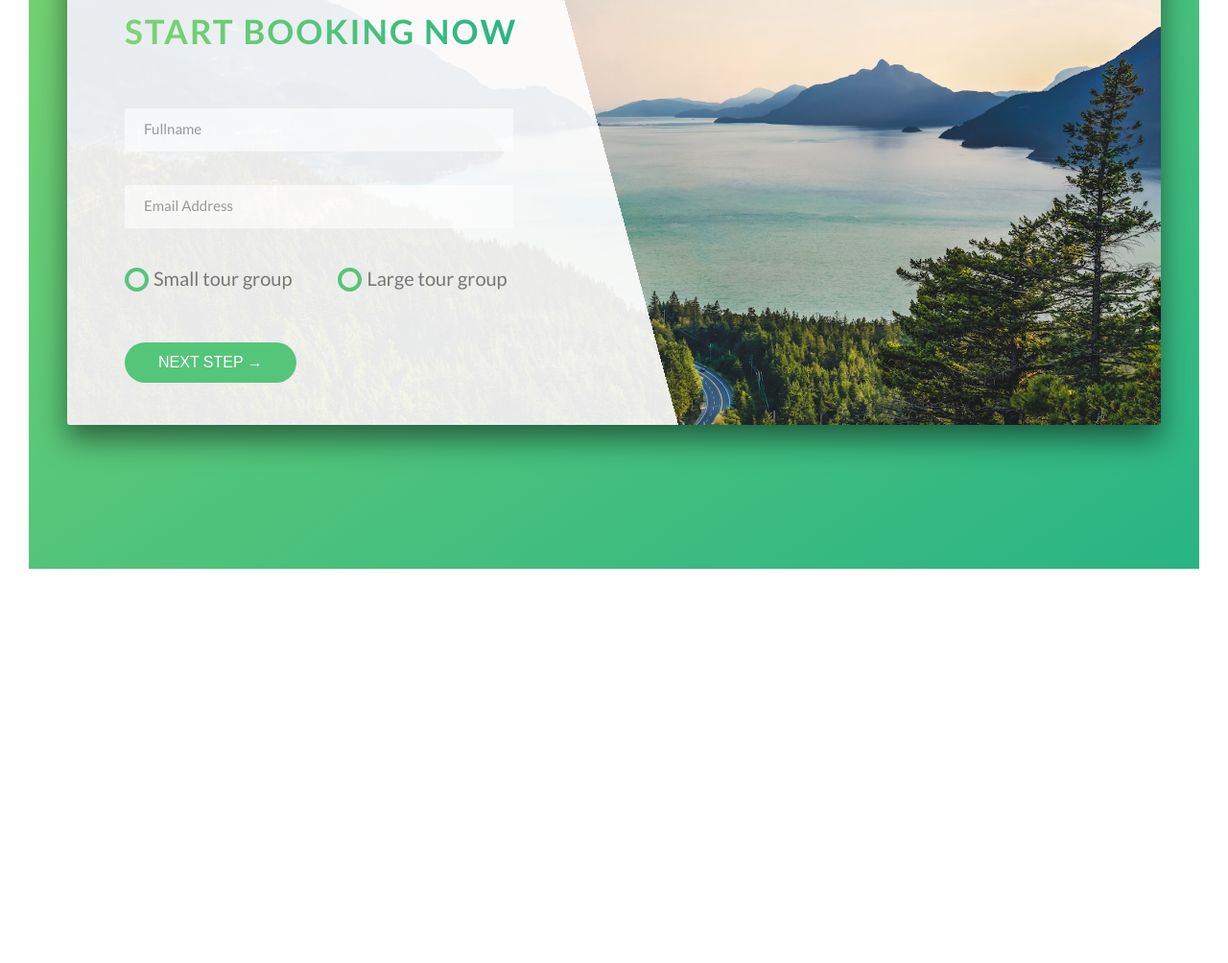
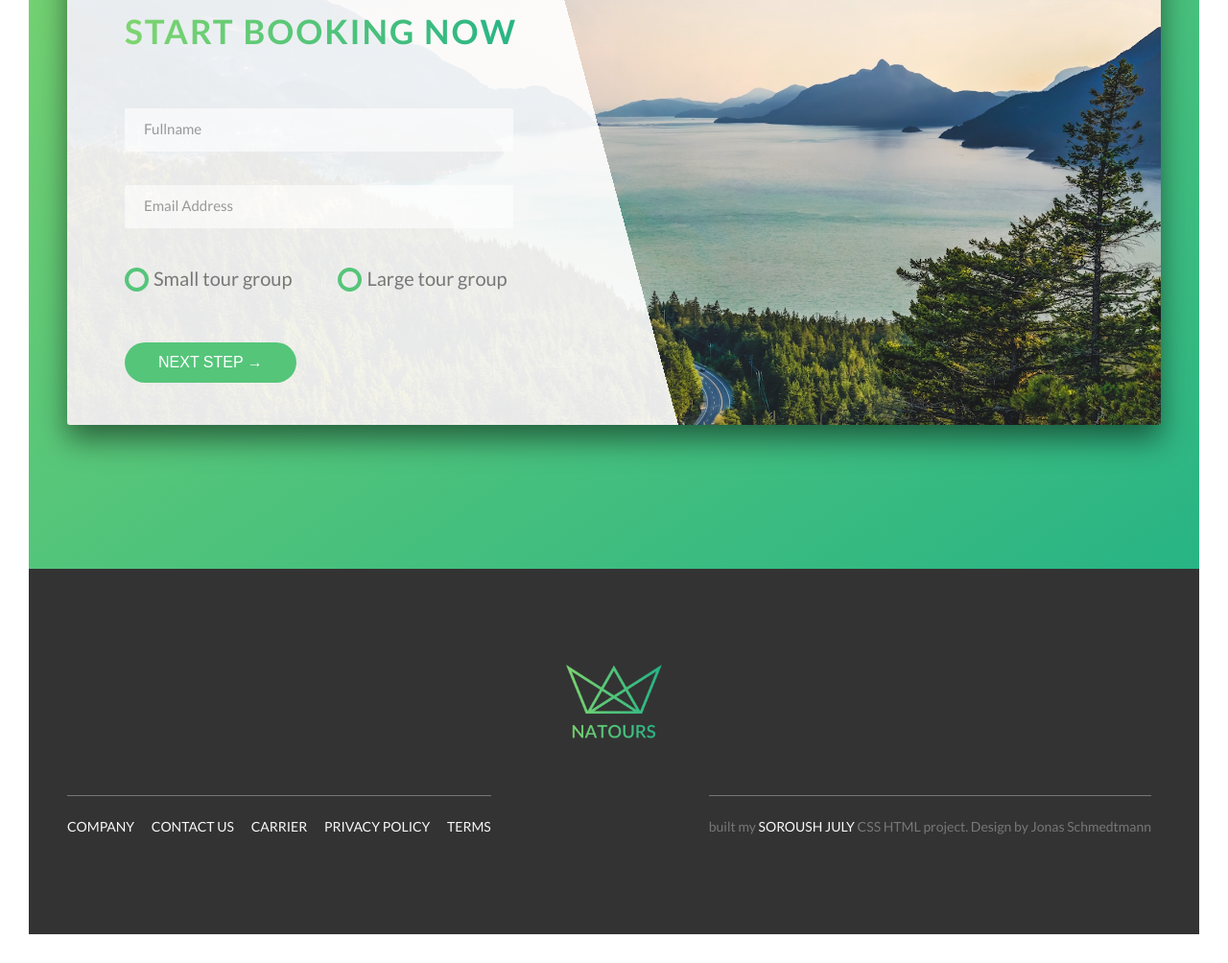
Before and after one commit to soroushJuly/natours, a website: page index.html in a window 1280 px wide. Shown: the part 4759-5763 px from the top of the page at 96% size. Before the commit the page ends 5382 px from the top, so only its background shows below. Drawn offline with Linux system fonts and the light colour scheme.

Commit message:
footer-end

```diff
--- a/index.html
+++ b/index.html
@@ -318,5 +318,40 @@
         </div>
       </section>
     </main>
+
+    <footer class="footer">
+      <div class="footer__logo-box u-margin-bottom-medium">
+        <img src="img/logo-green-2x.png" alt="full logo" class="footer__logo" >
+      </div>
+      <div class="row">
+        <div class="col-1-of-2">
+          <div class="footer__navigation">
+            <ul class="footer__list">
+              <li class="footer__item">
+                <a href="#" class="footer__link" >Company</a>
+              </li>
+              <li class="footer__item">
+                <a href="#" class="footer__link" >Contact Us</a>
+              </li>
+              <li class="footer__item">
+                <a href="#" class="footer__link" >Carrier</a>
+              </li>
+              <li class="footer__item">
+                <a href="#" class="footer__link" >Privacy Policy</a>
+              </li>
+              <li class="footer__item">
+                <a href="#" class="footer__link" >Terms</a>
+              </li>
+            </ul>
+          </div>
+        </div>
+        <div class="col-1-of-2">
+          <p class="footer__copyright">
+            built my <a href="" class="footer__link">Soroush July</a> CSS HTML project. Design by Jonas Schmedtmann
+          </p>
+        </div>
+      </div>
+    </footer>
+
   </body>
 </html>
--- a/sass/abstracts/_variables.scss
+++ b/sass/abstracts/_variables.scss
@@ -9,11 +9,12 @@ $color-secondary-dark: #ff7730;
 $color-tertiary-light: #2998ff;
 $color-tertiary-dark: #5643fa;
 
-$color-grey-ligth-1: #f7f7f7;
+$color-grey-light-1: #f7f7f7;
 $color-grey-light-2: #eee;
 
 $color-grey-dark: #777;
 $color-grey-dark-2: #999;
+$color-grey-dark-3: #333;
 
 $color-white: #fff;
 $color-black: #000;
--- /dev/null
+++ b/sass/layout/_footer.scss
@@ -0,0 +1,61 @@
+.footer {
+  background-color: $color-grey-dark-3;
+  padding: 10rem 0;
+  font-size: 1.4rem;
+
+  //   transition: all 0.4s;
+  &__logo-box {
+    //   image is inline
+    text-align: center;
+  }
+
+  &__navigation {
+    border-top: 1px solid $color-grey-dark;
+    padding-top: 2rem;
+    display: inline-block;
+  }
+
+  &__logo {
+    width: 10rem;
+  }
+  &__List {
+    list-style: none;
+  }
+  &__item {
+    display: inline-block;
+    &:not(:last-child) {
+      margin-right: 1.5rem;
+    }
+  }
+  &__link {
+    // font-family: inherit;
+    transition: all 0.4s;
+
+    &:link,
+    &:visited {
+      background-color: $color-grey-dark-3;
+      color: $color-grey-light-1;
+      text-decoration: none;
+      text-transform: uppercase;
+      display: inline-block;
+    }
+
+    &:hover,
+    &:active {
+      color: $color-primary;
+      box-shadow: 0 1rem 2rem rgba($color-black, 0.4);
+      transform: scale(1.1);
+    }
+  }
+
+  &__copyright {
+    border-top: 1px solid $color-grey-dark;
+    padding-top: 2rem;
+    // display: inline-block;
+    // width: 80%;
+    display: block;
+    float: right;
+    // float: right;
+    // text-align: start;
+  }
+}
--- a/sass/main.scss
+++ b/sass/main.scss
@@ -18,6 +18,8 @@
 @import "layout/header";
 @import "layout/grid";
 
+@import "layout/footer";
+
 @import "pages/home";
 
 // main just import files, no code
--- a/sass/pages/_home.scss
+++ b/sass/pages/_home.scss
@@ -1,5 +1,5 @@
 .section-about {
-  background-color: $color-grey-ligth-1;
+  background-color: $color-grey-light-1;
   padding: 25rem 0;
   margin-top: -20vh;
 }
@@ -22,7 +22,7 @@
 }
 
 .section-tours {
-  background-color: $color-grey-ligth-1;
+  background-color: $color-grey-light-1;
   margin-top: -11rem;
 
   padding: 25rem 0 15rem 0;
```
Also changed, not shown: css/style.css.
